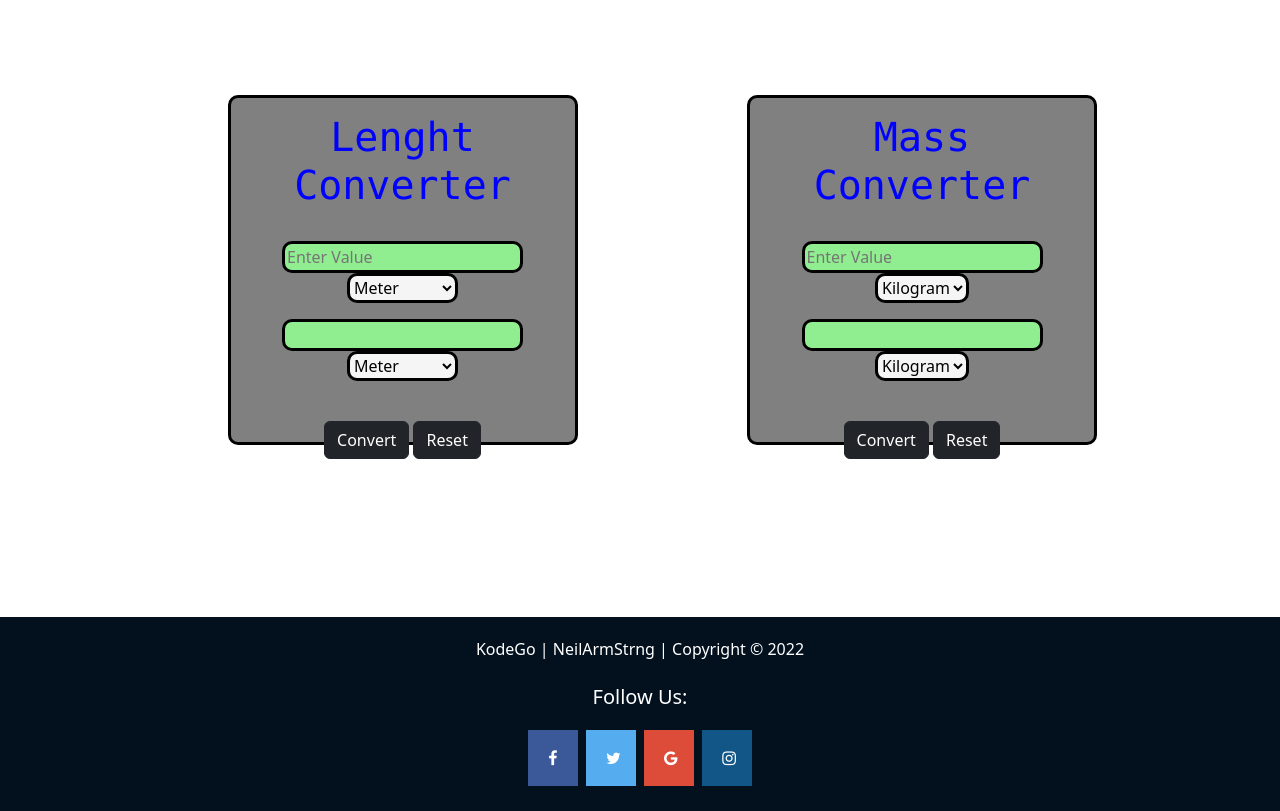
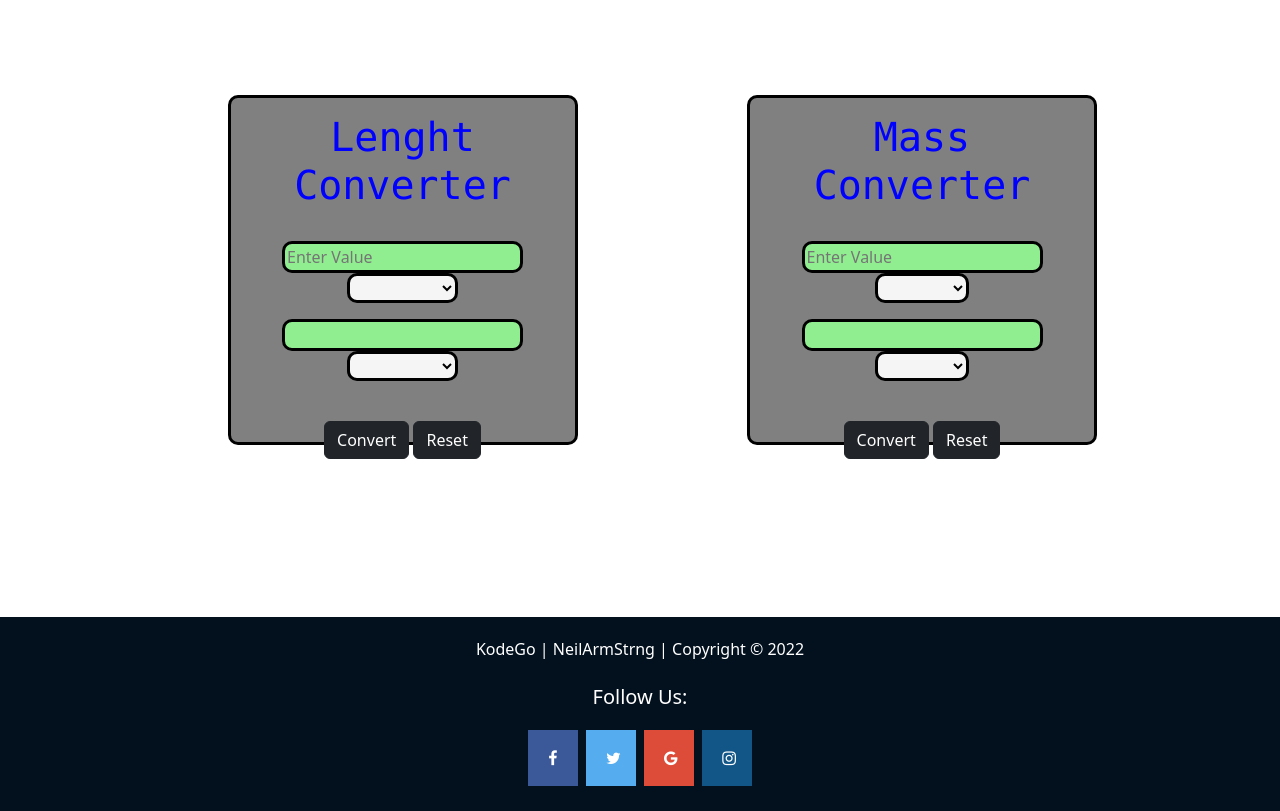
Before and after one commit to neilarstrong/OnlineCalcu, a plain HTML site: page converter.html in a window 1280 px wide. Shown: the part 135-946 px from the top of the page. Drawn offline with nearby package versions, Linux system fonts and the light colour scheme.

Commit message:
Update converter.html

```diff
--- a/converter.html
+++ b/converter.html
@@ -58,6 +58,7 @@
                         <div class="mb-3">
                             <input type="text" name="" id="num1" placeholder="Enter Value">
                             <select name="" id="selection1">
+                                <option value=""></option>
                                 <option value="meter">Meter</option>
                                 <option value="foot">Foot</option>
                                 <option value="millimeter">Millimeter</option>
@@ -68,6 +69,7 @@
                             <input type="text" name="" id="num2">
 
                             <select name="" id="selection2">
+                                <option value=""></option>
                                 <option value="meter">Meter</option>
                                 <option value="foot">Foot</option>
                                 <option value="millimeter">Millimeter</option>
@@ -105,6 +107,7 @@
                         <div class="mb-3">
                             <input type="text" name="" id="num3" placeholder="Enter Value">
                             <select name="" id="selection3">
+                                <option value=""></option>
                                 <option value="kilogram">Kilogram</option>
                                 <option value="gram">Gram</option>
                                 <option value="pound">Pound</option>
@@ -115,6 +118,7 @@
                             <input type="text" name="" id="num4">
 
                             <select name="" id="selection4">
+                                <option value=""></option>
                                 <option value="kilogram">Kilogram</option>
                                 <option value="gram">Gram</option>
                                 <option value="pound">Pound</option>
```
